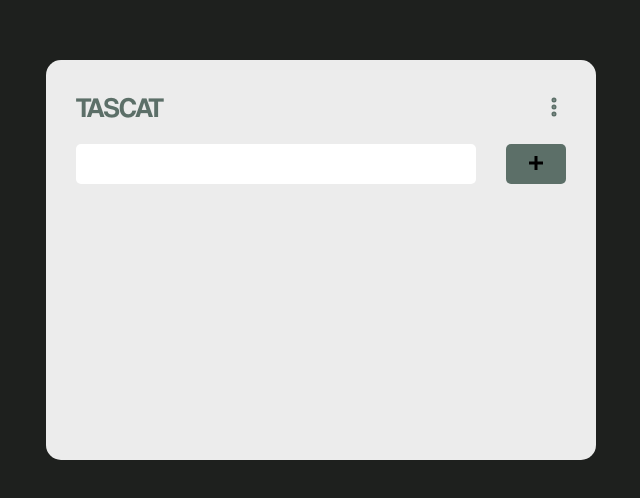
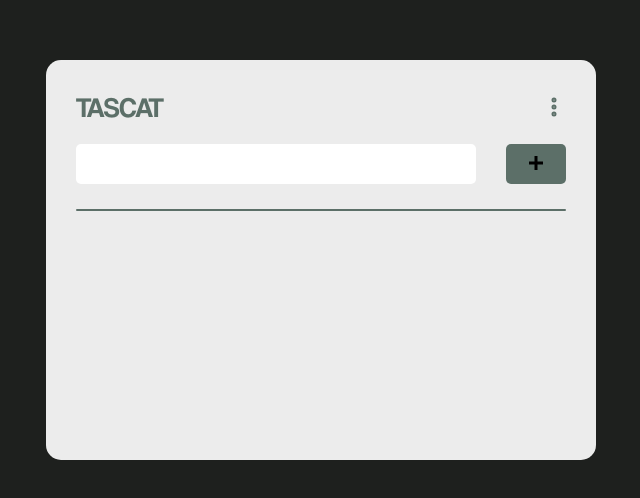
Before and after one commit to rponchka/ToDoApp, a React (Create React App) app: page / in a window 1280 px wide. Shown: the part 140-638 px from the top of the page, without its empty margins (319-959 px from the left). Built offline with nearby package versions, Linux system fonts and the light colour scheme.

Commit message:
finish design

```diff
--- a/src/components/Container/Container.css
+++ b/src/components/Container/Container.css
@@ -6,3 +6,11 @@
     padding: 30px;
     box-sizing: border-box;
 }
+
+.hr{
+    border: 0;
+    background-color: var(--second-color);
+    height: 2px;
+    border-radius: 5px;
+    margin-top: 25px;
+}
--- a/src/components/Container/Container.jsx
+++ b/src/components/Container/Container.jsx
@@ -9,6 +9,7 @@ function Container() {
         <div className="container">
         <Header/>
         <Form/>
+        <hr className="hr" />
         </div>
     )
 
```
